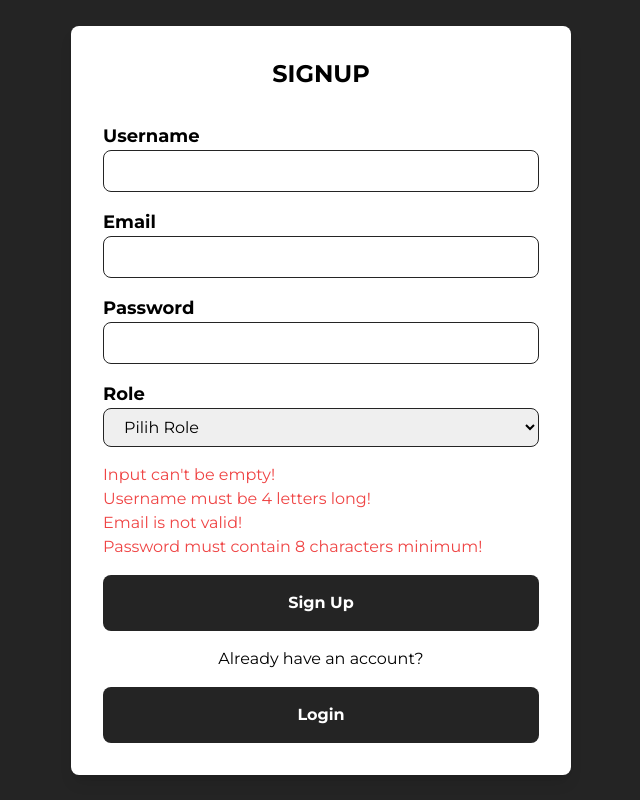
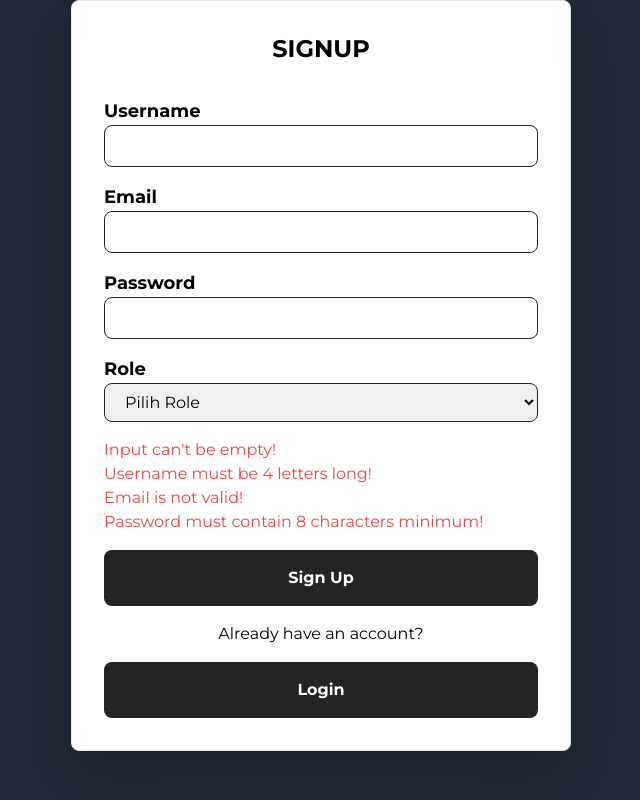
Before and after one commit to fmaulll/lectureon-react, a React (Vite) app: page /signup in a window 1280 px wide. Shown: the whole page, without its empty margins (319-959 px from the left). Built offline with nearby package versions, Linux system fonts and the light colour scheme.

Commit message:
fix signup page

```diff
--- a/src/pages/Signup/index.tsx
+++ b/src/pages/Signup/index.tsx
@@ -51,10 +51,10 @@ const Signup = () => {
   };
 
   return (
-    <div className="flex justify-center items-center h-screen bg-[#242424]">
+    <div className="flex justify-center items-center">
       <form
         onSubmit={handleSubmit}
-        className="flex flex-col w-[500px] bg-white p-8 rounded-lg shadow-lg"
+        className="flex flex-col w-[500px] bg-white p-8 rounded-lg shadow-2xl border"
       >
         <h1 className="text-2xl font-bold text-center mb-8">SIGNUP</h1>
         {formArr.map((item, index) => {
```
